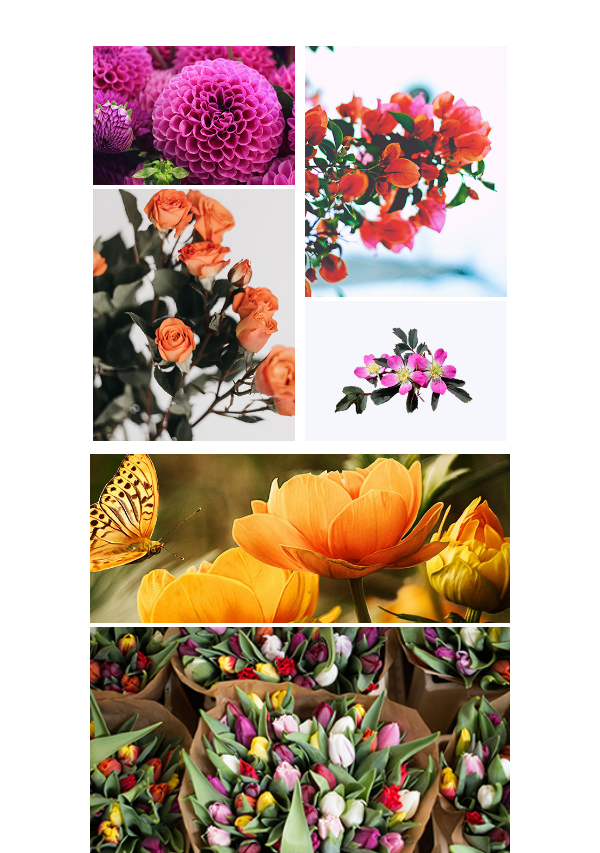
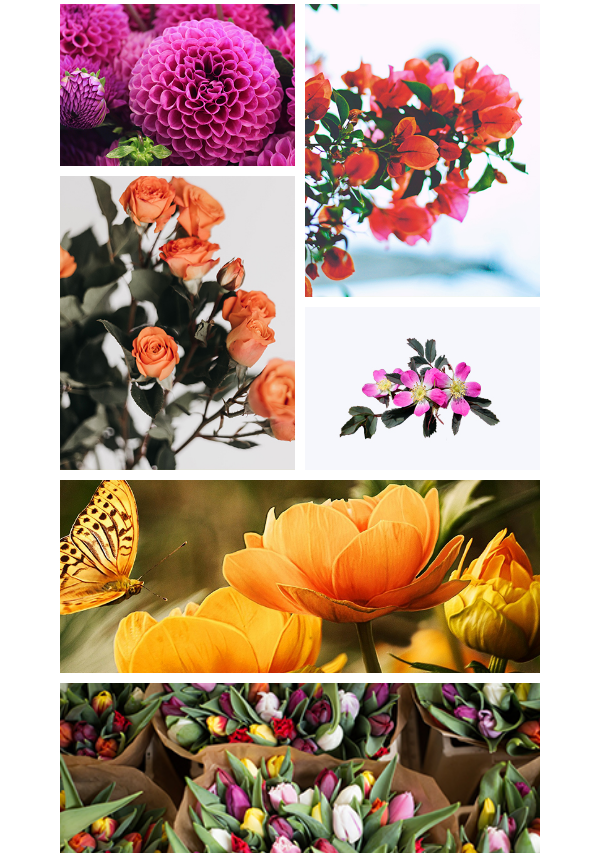
Before and after one commit to AhMedEyAd2004/Fior, a plain HTML site: page fior/index.html in a window 600 px wide. Shown: the part 2047-2900 px from the top of the page. Drawn offline with Linux system fonts and the light colour scheme; a script that the page names is missing.

Commit message:
Add files via upload

```diff
--- a/fior/css/style.css
+++ b/fior/css/style.css
@@ -244,58 +244,99 @@ z-index:99;
     width:fit-content;
     margin: 40px auto;
 }
-.imgcontent
+
+.containerMainZ
 {
-    margin: 60px auto;
     width: 80%;
-    display:grid;
-    grid-template-columns:repeat(3,minmax(206px,1fr)) ;
-    grid-template-rows: auto auto;
-    column-gap: 5px;
+    display: grid;
+    grid-template-columns:repeat(auto-fit,minmax(200px,1fr)) ;
+    column-gap: 10px;
+    align-items: stretch;
+    margin: 25px auto;
 }
-.outer-div div img,
-.lower-div-img img
+.containerMainZ img
 {
-    margin: 2px 0px;
     width: 100%;
+    object-fit: cover;
+}
+.adjust
+{
+    display: grid;
+    min-width: 200px;
+    align-items: stretch;
+    row-gap: 10px;
+
+}
+.adjust img
+{
+    padding: 0px;
     height: 100%;
-    object-fit: contain;
-    transition: 0.5s;
 }
-.outer-div div img:hover,
-.lower-div-img img:hover
-{
-    transform: scale(1.1);
-}
-.first-img-div
+ .container1z
 {
     grid-row:1/2;
-    margin: 5px 0px;
+    grid-column: 1/2;
 }
-.second-img-div
+.container2z
 {
     grid-row: 1/2;
-    margin: 5px 0px;
 }
-.last-img-div
+.container3z
 {
     grid-row: 1/3;
 }
-
-.inner-div {
-    width:100%;
-    overflow: hidden;
+.container4z
+{
+    grid-row: 2/3;
+    grid-column: 1/3;
+    margin-top: 10px;
 }
-.lower-div-img
+@media (max-width:767px) {
+    .container1z
 {
-    padding-top:4px;
+    grid-row:1/2;
+    grid-column: 1/2;
+}
+.container2z
+{
+    grid-row: 1/2;
+}
+.container3z
+{
     grid-column: 1/3;
-    width:100%;
-    height: 100%;
-    overflow: hidden;
+    grid-row: 3/4;
 }
-
-
+.container4z
+{
+    grid-row: 2/3;
+    grid-column: 1/3;
+    margin: 10px 0px;
+}
+}
+@media (max-width:567px) {
+    .container1z
+    {
+        grid-row:1/2;
+        grid-column: 1/2;
+    }
+    .container2z
+    {
+        margin-top: 10px;
+        grid-row: 2/3;
+        grid-column: 1/2;
+    }
+    .container3z
+    {
+        grid-column: 1/2;
+        grid-row: 4/5;
+    }
+    .container4z
+    {
+        grid-row: 3/4;
+        grid-column: 1/2;
+        margin: 10px 0px;
+    }
+}
 .body-4::after{
     position: absolute;
     content:'04';
@@ -572,74 +613,11 @@ a{
         display: none;
     }
 
-    .imgcontent
-    {
-        display: flex;
-       justify-content: center;
-       align-items: center;
-        width: 80%;
-        flex-wrap: wrap;
-        gap: 0px 10px;
-    }
-    .lower-div-img
-    {
-        max-width: 368px;
-        order: 3;
-    }
-    .first-img-div
-    {
-       order: 1;
-    }
-    .second-img-div
-    {
-        order: 2;
-    }
-    .last-img-div
-    {
-       order: 4;
-    }
-
     .body-4::after
     {
         left: 25px;
     }
-    @media screen and (min-width:577px) and (max-width:767px){
-        .imgcontent
-        {
-            display: flex;
-            max-width: 70%;
-            flex-wrap: wrap;
-            gap: 0px 10px;
-        }
-        .outer-div
-        {
-            width: 48%;
-        }
-        .last-img-div
-        {
-            width: 100%;
-        }
-        .lower-div-img
-        {
-            max-width: 100% !important;
-            order: 3;
-        }
-        .first-img-div
-    {
-       order: 1;
-    }
-    .second-img-div
-    {
-        order: 2;
-    }
-    .last-img-div
-    {
-       order: 4;
-    }
-
-    }
 }
-
 @media (min-width:992px) {
     #navbarSupportedContent
     {
--- a/fior/index.html
+++ b/fior/index.html
@@ -178,24 +178,42 @@
             <img style="margin-right: 10px; object-fit: contain;" src="./images/tulip.png" alt="">
             Our Gallery
         </h3>
-        <div class="imgcontent">
-            <div class=" first-img-div outer-div">
-                <div class="inner-div"><img src="./images/g-1.jpg" alt="" srcset=""></div>
-                <div class="inner-div"><img src="./images/g-4.jpg" alt="" srcset=""></div>
+        <div class="containerMainZ">
+
+            <div class="container1z adjust">
+                <div class="img-containerZ">
+                <img id="img-1z" src="./images/g-1.jpg" alt="">
+            </div>
+            <div class="img-containerZ">
+                <img id="img-4z" src="./images/g-4.jpg" alt="">
+            </div>
             </div>
 
-            <div class="second-img-div outer-div">
-                <div class="inner-div"><img src="./images/g-2.jpg" alt="" srcset=""></div>
-                <div class="inner-div"><img src="./images/g-5.jpg" alt="" srcset=""></div>
+            <div class="container2z adjust">
+                <div class="img-containerZ">
+                    <img id="img-2z" src="./images/g-2.jpg" alt="">
+                </div>
+                <div class="img-containerZ">
+                    <img id="img-5z" src="./images/g-5.jpg" alt="">
+                </div>
             </div>
 
-            <div class="last-img-div outer-div">
-                <div class="inner-div"><img src="./images/g-3.jpg" alt="" srcset=""></div>
-                <div class="inner-div"><img src="./images/g-6.jpg" alt="" srcset=""></div>
-                <div class="inner-div"><img src="./images/g-8.jpg" alt="" srcset=""></div>
+            <div class="container3z adjust">
+                <div class="img-containerZ">
+                    <img id="img-3z" src="./images/g-3.jpg" alt="">
+                </div>
+                <div class="img-containerZ">
+                    <img id="img-6z" src="./images/g-6.jpg" alt="">
+                </div>
+                <div class="img-containerZ">
+                    <img style="height: 100%; padding: 0px;" id="img-8z" src="./images/g-8.jpg" alt="">
+                </div>
             </div>
 
-            <div class="lower-div-img"><img src="./images/g-7.jpg" alt="" srcset=""></div>
+            <div class=" container4z img-containerZ">
+                <img style="height: 100%; padding: 0px;" id="img-7z" src="./images/g-7.jpg" alt="">
+            </div>
+
         </div>
     </div>
 
```
